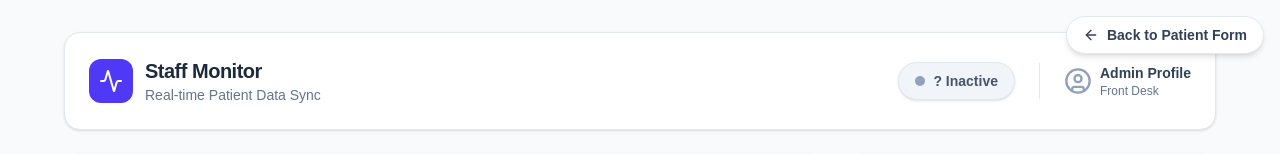
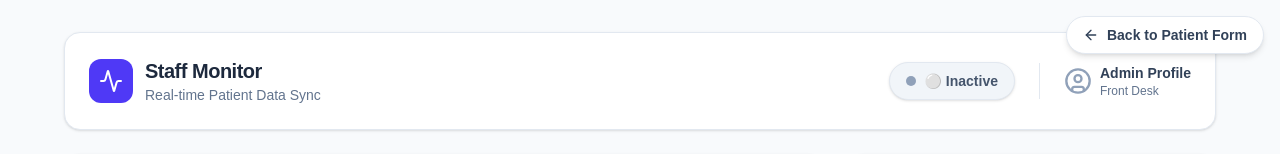
Before and after one commit to billie89-33/Agnos-Assignment, a Next.js app: page /admin in a window 1280 px wide. Shown: the top 154 px of the page. Built offline with nearby package versions, Linux system fonts and the light colour scheme; no server answers.

Commit message:
fix: restore utf8 emojis in StaffDashboard

```diff
--- a/src/components/StaffDashboard.tsx
+++ b/src/components/StaffDashboard.tsx
@@ -9,11 +9,11 @@ export default function StaffDashboard() {
   const getStatusBadge = () => {
     switch (status) {
       case "submitted":
-        return <div className="flex items-center gap-2 bg-emerald-100 text-emerald-700 px-4 py-2 rounded-full font-semibold text-sm shadow-sm border border-emerald-200"><span className="w-2.5 h-2.5 rounded-full bg-emerald-500 animate-pulse"></span> ?? Submitted</div>;
+        return <div className="flex items-center gap-2 bg-emerald-100 text-emerald-700 px-4 py-2 rounded-full font-semibold text-sm shadow-sm border border-emerald-200"><span className="w-2.5 h-2.5 rounded-full bg-emerald-500 animate-pulse"></span> 🟢 Submitted</div>;
       case "actively_filling":
-        return <div className="flex items-center gap-2 bg-amber-100 text-amber-700 px-4 py-2 rounded-full font-semibold text-sm shadow-sm border border-amber-200"><span className="w-2.5 h-2.5 rounded-full bg-amber-500 animate-pulse"></span> ?? Actively filling...</div>;
+        return <div className="flex items-center gap-2 bg-amber-100 text-amber-700 px-4 py-2 rounded-full font-semibold text-sm shadow-sm border border-amber-200"><span className="w-2.5 h-2.5 rounded-full bg-amber-500 animate-pulse"></span> 🟡 Actively filling...</div>;
       default:
-        return <div className="flex items-center gap-2 bg-slate-100 text-slate-600 px-4 py-2 rounded-full font-semibold text-sm shadow-sm border border-slate-200"><span className="w-2.5 h-2.5 rounded-full bg-slate-400"></span> ? Inactive</div>;
+        return <div className="flex items-center gap-2 bg-slate-100 text-slate-600 px-4 py-2 rounded-full font-semibold text-sm shadow-sm border border-slate-200"><span className="w-2.5 h-2.5 rounded-full bg-slate-400"></span> ⚪ Inactive</div>;
     }
   };
 
```
